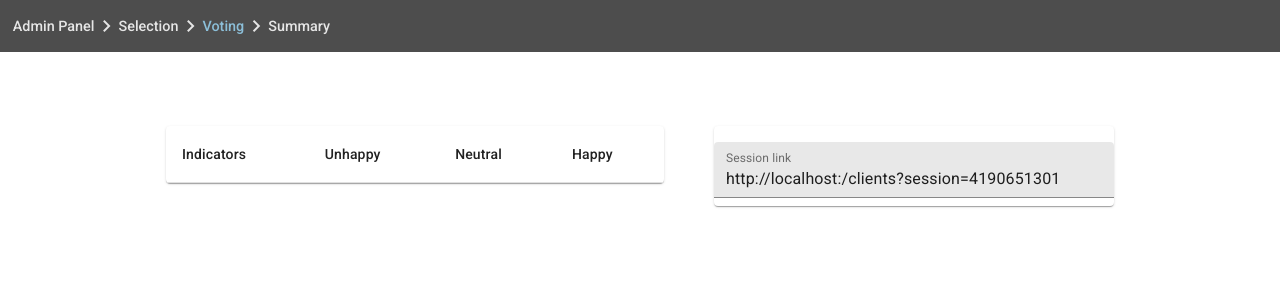
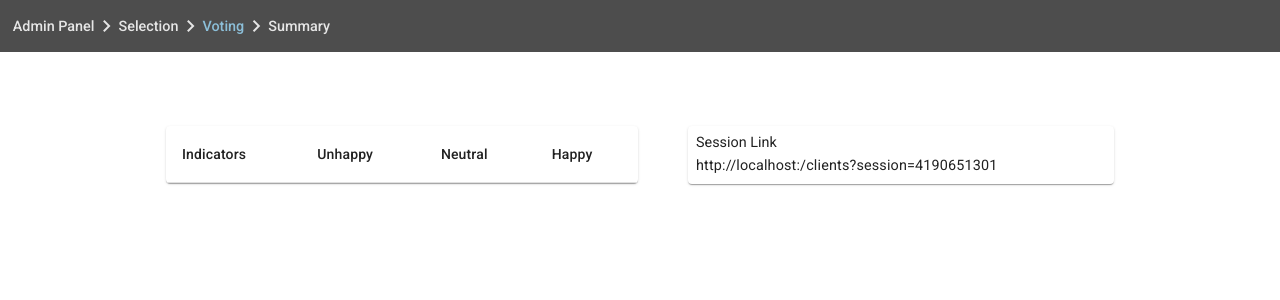
Before and after one commit to peter-yhc/spotify-health-web-ts, a React (Create React App) app: page /admin/voting in a window 1280 px wide. Shown: the top 300 px of the page. Built offline with nearby package versions, Linux system fonts and the light colour scheme.

Commit message:
Finish SessionGenerator component.

```diff
--- a/package.json
+++ b/package.json
@@ -6,8 +6,8 @@
     "@material-ui/core": "^4.0.0-beta.0",
     "@material-ui/styles": "^3.0.0-alpha.10",
     "prop-types": "^15.7.2",
-    "react": "^16.8.3",
-    "react-dom": "^16.8.3",
+    "react": "16.8.3",
+    "react-dom": "16.8.3",
     "react-redux": "5.1.1",
     "react-router": "^5.0.0",
     "react-router-dom": "^5.0.0",
@@ -34,7 +34,7 @@
   "devDependencies": {
     "chai": "^4.2.0",
     "enzyme": "^3.9.0",
-    "enzyme-adapter-react-16": "^1.12.1",
+    "enzyme-adapter-react-16": "^1.13.1",
     "eslint": "5.16.0",
     "eslint-config-airbnb": "^17.1.0",
     "eslint-plugin-import": "^2.16.0",
--- /dev/null
+++ b/src/admin/voting/SessionGenerator.css
@@ -0,0 +1,16 @@
+#session-link-field {
+    font-size: 0.9rem;
+}
+
+.popup-animate {
+    animation: slide 1s linear;
+}
+
+@keyframes slide {
+    from {
+        opacity: 100;
+    }
+    to {
+        opacity: 0;
+    }
+}
--- a/src/admin/voting/SessionGenerator.jsx
+++ b/src/admin/voting/SessionGenerator.jsx
@@ -1,12 +1,28 @@
 import React, { useEffect, useReducer } from 'react';
-import { Paper, TextField } from '@material-ui/core';
+import { InputBase, Paper } from '@material-ui/core';
 import { withStyles } from '@material-ui/styles';
 import PropTypes from 'prop-types';
 import { ServerApi } from '../api';
+import './SessionGenerator.css';
 
 const styles = {
+  container: {
+    padding: '0.5rem 0.5rem 0 0.5rem',
+    position: 'relative',
+    height: '50px',
+    width: '410px',
+    display: 'flex',
+    flexDirection: 'column',
+    alignItems: 'flex-start',
+  },
   textField: {
-    width: '400px',
+    width: '100%',
+  },
+  popupText: {
+    position: 'absolute',
+    top: '0.5rem',
+    right: '0.5rem',
+    opacity: 0,
   },
 };
 
@@ -20,9 +36,10 @@ const stateReducer = (state, action) => {
   }
 };
 
-const SessionGenerator = (props) => {
+export const SessionGenerator = (props) => {
   const { classes } = props;
   const [state, dispatch] = useReducer(stateReducer, { status: 0, sessionLink: 'Retrieving...' });
+  const popup = React.createRef();
 
   useEffect(() => {
     const createSession = async () => {
@@ -32,15 +49,27 @@ const SessionGenerator = (props) => {
     createSession();
   }, []);
 
+  const handleClick = () => {
+    if (state.status === 0) {
+      return;
+    }
+
+    const copyText = document.querySelector('#session-link-field');
+    copyText.select();
+    document.execCommand('copy');
+    popup.current.classList.add('popup-animate');
+    popup.current.addEventListener('animationend', () => {
+      popup.current.classList.remove('popup-animate');
+    });
+  };
+
   return (
-    <Paper>
-      <TextField
-        id="filled-read-only-input"
-        label="Session link"
+    <Paper className={classes.container} onClick={handleClick}>
+      <span className={classes.popupText} ref={popup}>Copied</span>
+      <span>Session Link</span>
+      <InputBase
+        id="session-link-field"
         value={state.sessionLink}
-        margin="normal"
-        InputProps={{ readOnly: true }}
-        variant="filled"
         className={classes.textField}
       />
     </Paper>
```
Also changed, not shown: .eslintrc.js, 2 other files (tests, documents, lock files or other folders).
